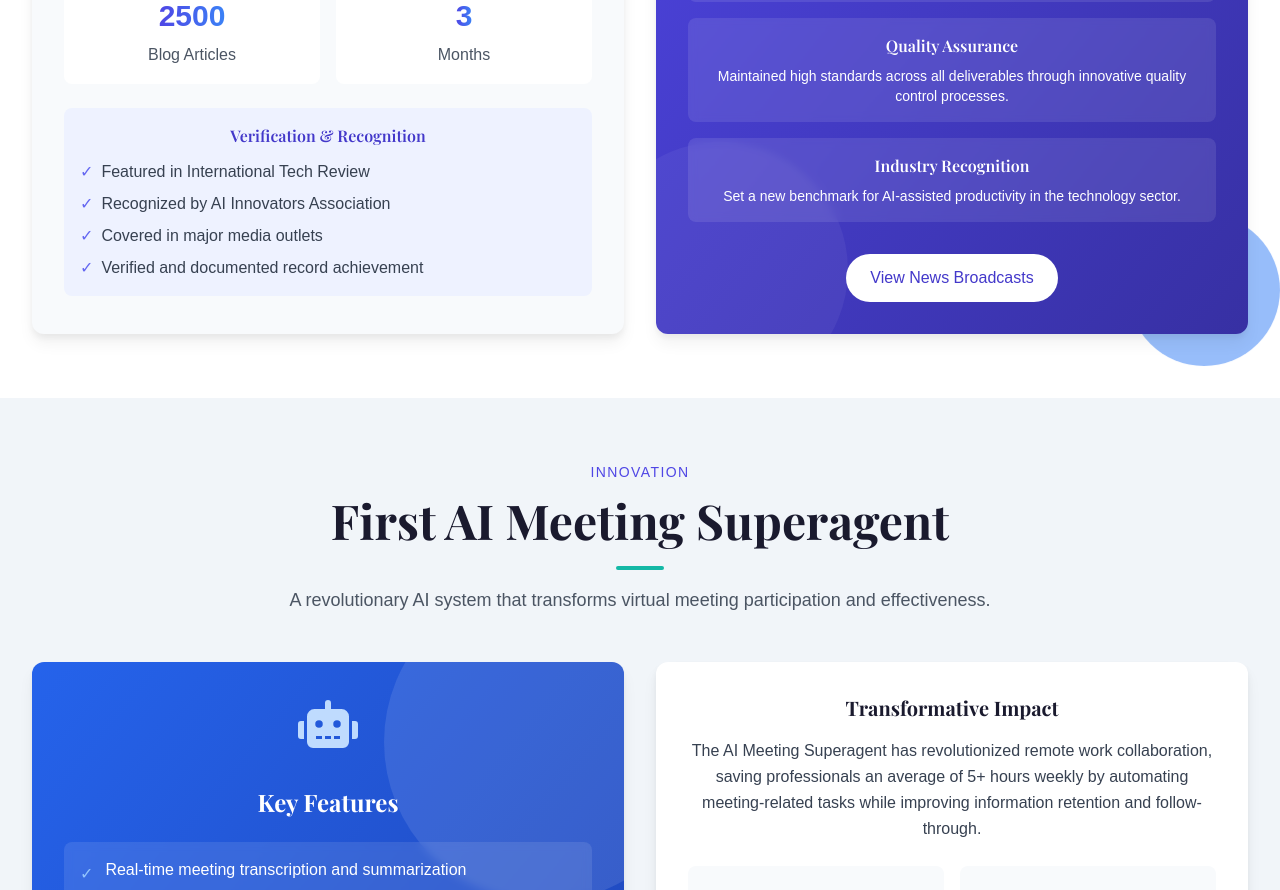
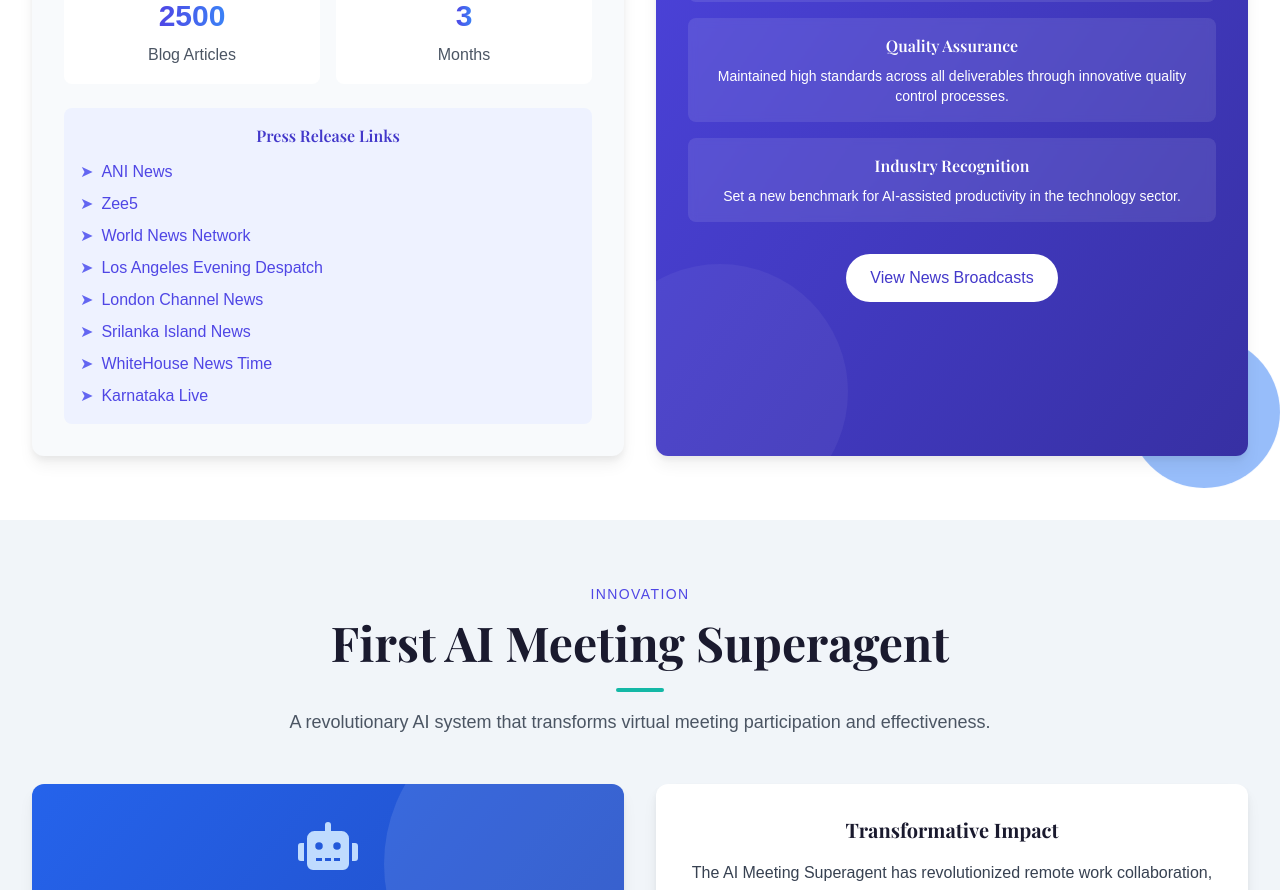
Before and after one commit to Sampathkumarvpatil/DrSampath, a React (Create React App) app in the folder frontend/: page /achievements in a window 1280 px wide. Shown: the part 1802-2692 px from the top of the page. Built offline with nearby package versions, Linux system fonts and the light colour scheme; a web font is replaced by a local one.

Commit message:
auto-commit for 92ffb7f7-1aa0-4544-a436-f34dea0e7260

```diff
--- a/frontend/src/pages/Achievements.js
+++ b/frontend/src/pages/Achievements.js
@@ -204,14 +204,56 @@ const Achievements = () => {
               </div>
 
               <div className="bg-primary-50 p-4 rounded-lg">
-                <h4 className="font-semibold mb-3 text-primary-700">Verification & Recognition</h4>
+                <h4 className="font-semibold mb-3 text-primary-700">Press Release Links</h4>
                 <ul className="space-y-2">
-                  {worldRecordDetails.recognitions.map((rec, index) => (
-                    <li key={index} className="flex items-start">
-                      <span className="text-primary-500 mr-2">✓</span>
-                      <span className="text-gray-700">{rec}</span>
-                    </li>
-                  ))}
+                  <li className="flex items-start">
+                    <span className="text-primary-500 mr-2">➤</span>
+                    <a href="https://aninews.in/news/business/business/blindwink-announces-the-winners-of-7th-edition-of-india-achievers-awards-202320231120120611/" target="_blank" rel="noopener noreferrer" className="text-primary-600 hover:text-primary-800 transition-colors">
+                      ANI News
+                    </a>
+                  </li>
+                  <li className="flex items-start">
+                    <span className="text-primary-500 mr-2">➤</span>
+                    <a href="https://www.zee5.com/articles/blindwink-announces-the-winners-of-7th-edition-of-india-achievers-awards-2023" target="_blank" rel="noopener noreferrer" className="text-primary-600 hover:text-primary-800 transition-colors">
+                      Zee5
+                    </a>
+                  </li>
+                  <li className="flex items-start">
+                    <span className="text-primary-500 mr-2">➤</span>
+                    <a href="https://www.worldnewsnetwork.net/news/blindwink-announces-the-winners-of-7th-edition-of-india-achievers-awards-202320231120120557/" target="_blank" rel="noopener noreferrer" className="text-primary-600 hover:text-primary-800 transition-colors">
+                      World News Network
+                    </a>
+                  </li>
+                  <li className="flex items-start">
+                    <span className="text-primary-500 mr-2">➤</span>
+                    <a href="https://www.losangeleseveningdespatch.com/news/blindwink-announces-the-winners-of-7th-edition-of-india-achievers-awards-202320231120120557/" target="_blank" rel="noopener noreferrer" className="text-primary-600 hover:text-primary-800 transition-colors">
+                      Los Angeles Evening Despatch
+                    </a>
+                  </li>
+                  <li className="flex items-start">
+                    <span className="text-primary-500 mr-2">➤</span>
+                    <a href="https://www.londonchannelnews.com/news/blindwink-announces-the-winners-of-7th-edition-of-india-achievers-awards-202320231120120557/" target="_blank" rel="noopener noreferrer" className="text-primary-600 hover:text-primary-800 transition-colors">
+                      London Channel News
+                    </a>
+                  </li>
+                  <li className="flex items-start">
+                    <span className="text-primary-500 mr-2">➤</span>
+                    <a href="https://www.srilankaislandnews.com/news/blindwink-announces-the-winners-of-7th-edition-of-india-achievers-awards-202320231120120557/" target="_blank" rel="noopener noreferrer" className="text-primary-600 hover:text-primary-800 transition-colors">
+                      Srilanka Island News
+                    </a>
+                  </li>
+                  <li className="flex items-start">
+                    <span className="text-primary-500 mr-2">➤</span>
+                    <a href="https://www.whitehousenewstime.com/news/blindwink-announces-the-winners-of-7th-edition-of-india-achievers-awards-202320231120120557/" target="_blank" rel="noopener noreferrer" className="text-primary-600 hover:text-primary-800 transition-colors">
+                      WhiteHouse News Time
+                    </a>
+                  </li>
+                  <li className="flex items-start">
+                    <span className="text-primary-500 mr-2">➤</span>
+                    <a href="https://www.KarnatakaLive.in/news/blindwink-announces-the-winners-of-7th-edition-of-india-achievers-awards-202320231120120557/" target="_blank" rel="noopener noreferrer" className="text-primary-600 hover:text-primary-800 transition-colors">
+                      Karnataka Live
+                    </a>
+                  </li>
                 </ul>
               </div>
             </motion.div>
```
